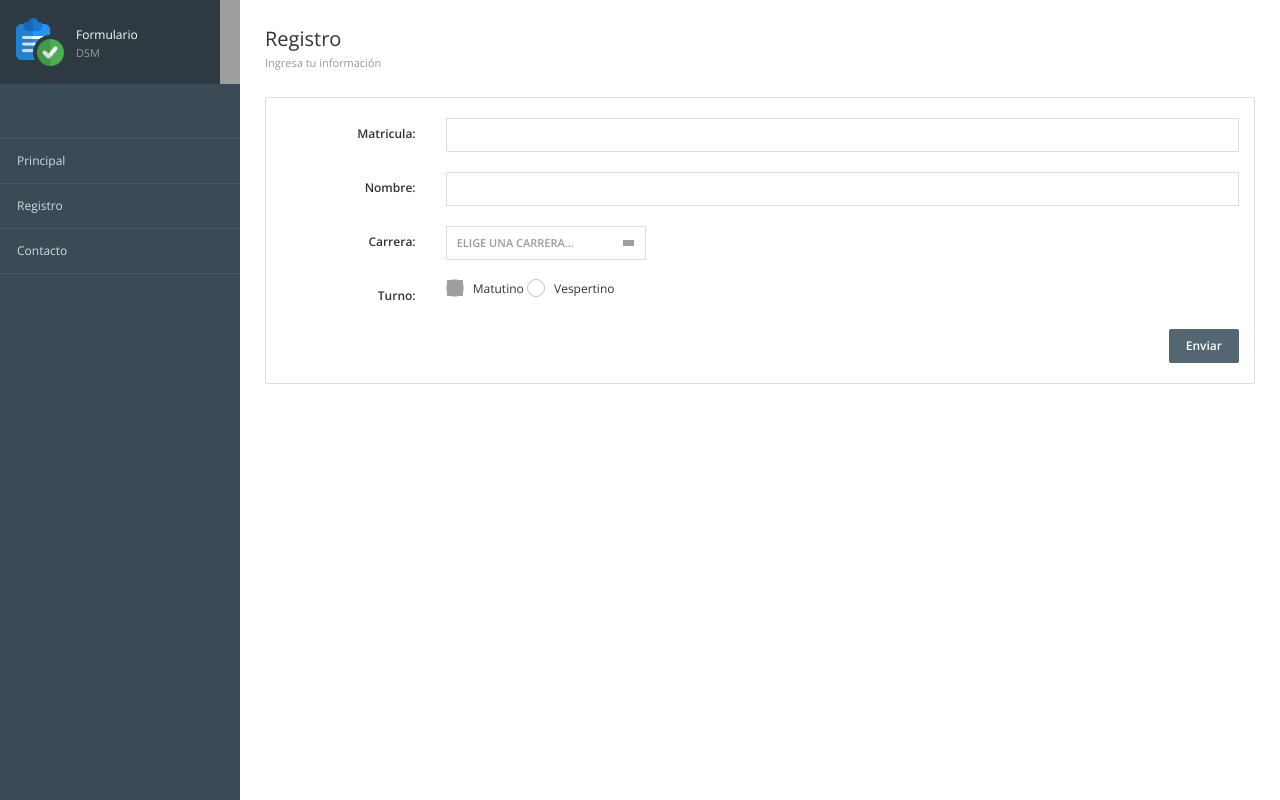
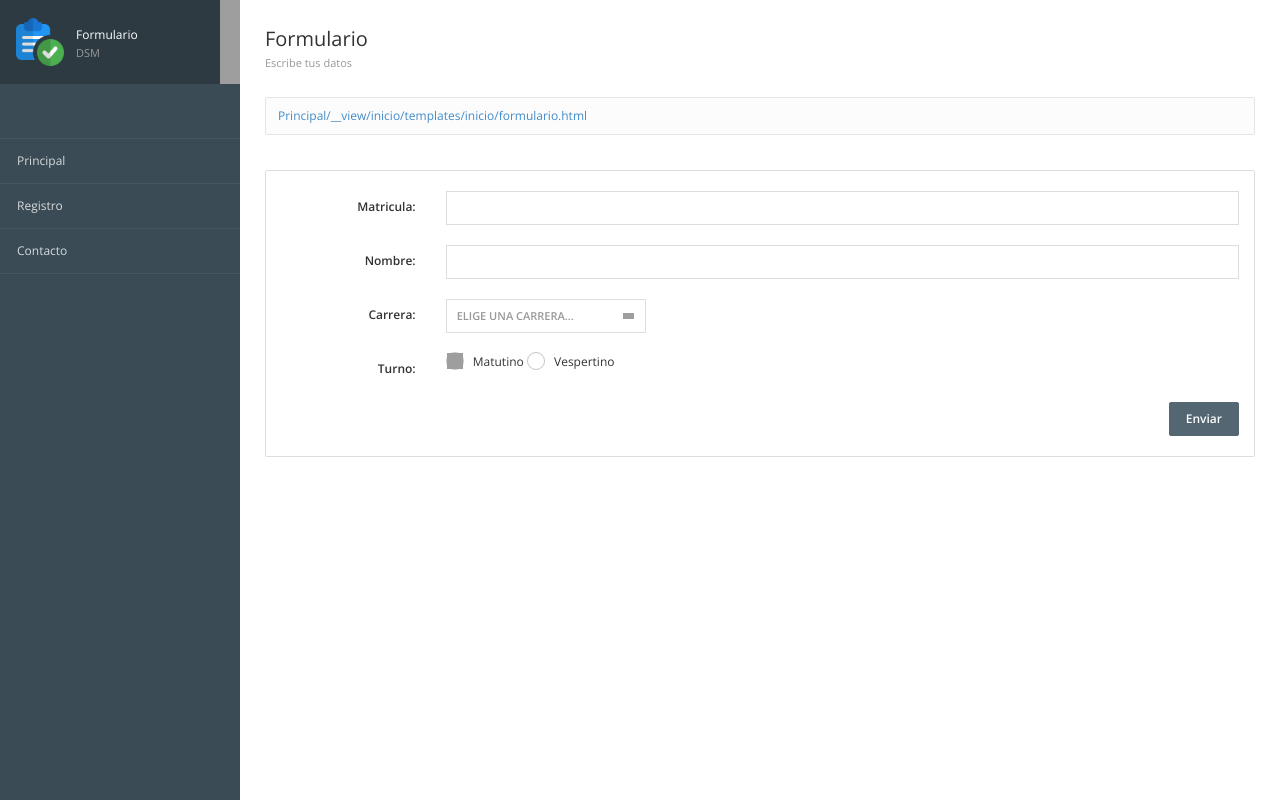
Before and after one commit to MisilIraki/ProyectoElenaClase, a Django app: template inicio/templates/inicio/formulario.html in a window 1280 px wide. Run offline with Django 3.2, Linux system fonts and the light colour scheme; the template is opened without the code that fills it, so the values that code supplies are empty; some libraries are stand-ins or nearby versions; grey boxes are pictures that could not be loaded.

Commit message:
Trabajando con templates

```diff
--- a/inicio/templates/inicio/encabezado.html
+++ b/inicio/templates/inicio/encabezado.html
@@ -64,9 +64,9 @@
             <div class="user-menu">
                 <a href="#">
                     <img src="{%block imagen %}{% endblock %}" alt="Usuario">
-                        <div class="user-info">
-                            {% block sidebar_info %}{% endblock %}
-                        </div>
+                    <div class="user-info">
+                        {% block sidebar_info %}{% endblock %}
+                    </div>
                     </img>
                 </a>
             </div>
@@ -85,9 +85,45 @@
         </div>
         <!-- /sidebar -->
     </div>
+
+    <!-- Contenido Principal-->
+    <div class="page-content">
+
+
+        <!--Encabezdo -->
+        <div class="page-header">
+            <div class="page-title">
+                <h3>{% block tituloPagina %}{% endblock %}
+                    <small>{% block subtitulo %}{% endblock %} </small>
+                </h3>
+            </div>
+
+
+        </div>
+        <!-- /Encabezado-->
+
+        <!-- Barra de naegacion -->
+        <div class="breadcrumb-line">
+            <ul class="breadcrumb">
+                <a href="{%url 'Principal'%}">
+                    {%if request.path == '/'%}
+                    Principal
+                    {%else%}
+                    Principal{{request.path}}
+                    {%endif%}
+                </a>
+
+            </ul>
+        </div>
+        <!-- Barra de naegacion -->
+
+    </div>
+    <!-- /Contenido Principal-->
+
     {% block contenido %}
 
     {% endblock %}
+
 </body>
 
 </html>
--- a/inicio/templates/inicio/formulario.html
+++ b/inicio/templates/inicio/formulario.html
@@ -11,24 +11,13 @@
     Formulario<span>DSM</span>
 {% endblock %}
 
+{% block tituloPagina %}Formulario{% endblock %}
+{% block subtitulo %}Escribe tus datos{% endblock %}
 
 {% block contenido %}
 <!-- Contenido Principal-->
 <div class="page-content">
 
-
-    <!--Encabezdo -->
-    <div class="page-header">
-        <div class="page-title">
-            <h3>Registro
-                <small>Ingresa tu información</small>
-            </h3>
-        </div>
-
-
-
-    </div>
-    <!-- /Encabezado-->
 
     <!-- Formulario -->
     <form class="form-horizontal" action="#" role="form">
```
Also changed, not shown: inicio/templates/inicio/contacto.html (+2 -12 lines), inicio/templates/inicio/principal.html (+2 -18 lines), inicio/static/inicio/images/contacto.png.
